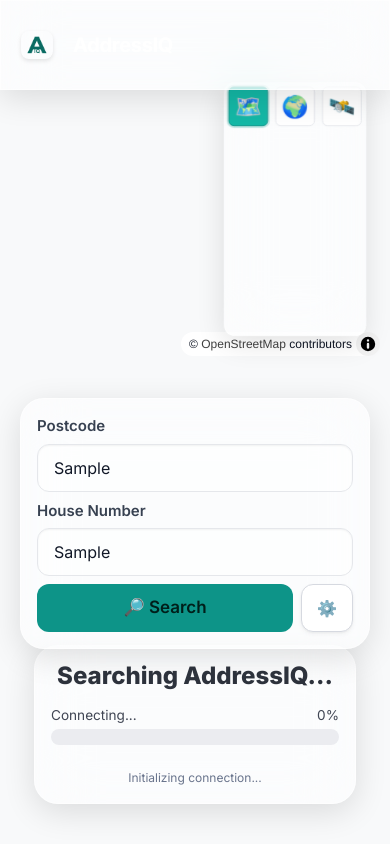
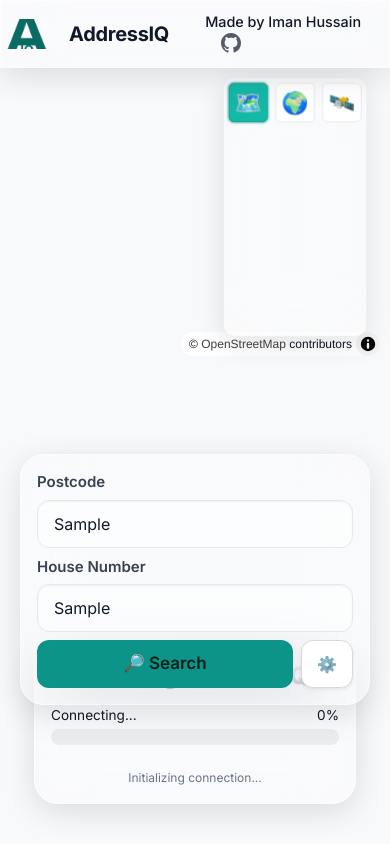
Before and after one commit to iman-hussain/NethAddress, a website with bundled scripts: page frontend/index.html in a window 390 px wide. Both pictures are taken after typing "Sample", "Sample" into the empty fields and a click on the button "🔎 Search". Built offline with nearby package versions, Linux system fonts and the light colour scheme; no server answers.

Commit message:
fix: desktop UI fixed, mobile stills needs consistency

```diff
--- a/frontend/index.html
+++ b/frontend/index.html
@@ -33,7 +33,7 @@
 	<meta name="apple-mobile-web-app-title" content="AddressIQ">
 
 	<!-- Android/Chrome Theme -->
-	<meta name="theme-color" content="#4A90D9">
+	<meta name="theme-color" content="#0d9488">
 	<meta name="mobile-web-app-capable" content="yes">
 
 	<!-- General Meta -->
@@ -71,6 +71,13 @@
 				<div class="navbar-item">
 					<a href="https://www.imanhussain.com" target="_blank" class="made-by-link">Made
 						by Iman Hussain</a>
+					<a href="https://github.com/iman-hussain/AddressIQ" target="_blank"
+						class="github-link" title="View on GitHub">
+						<svg height="24" width="24" viewBox="0 0 16 16" fill="currentColor">
+							<path
+								d="M8 0C3.58 0 0 3.58 0 8c0 3.54 2.29 6.53 5.47 7.59.4.07.55-.17.55-.38 0-.19-.01-.82-.01-1.49-2.01.37-2.53-.49-2.69-.94-.09-.23-.48-.94-.82-1.13-.28-.15-.68-.52-.01-.53.63-.01 1.08.58 1.23.82.72 1.21 1.87.87 2.33.66.07-.52.28-.87.51-1.07-1.78-.2-3.64-.89-3.64-3.95 0-.87.31-1.59.82-2.15-.08-.2-.36-1.02.08-2.12 0 0 .67-.21 2.2.82.64-.18 1.32-.27 2-.27.68 0 1.36.09 2 .27 1.53-1.04 2.2-.82 2.2-.82.44 1.1.16 1.92.08 2.12.51.56.82 1.27.82 2.15 0 3.07-1.87 3.75-3.65 3.95.29.25.54.73.54 1.48 0 1.07-.01 1.93-.01 2.2 0 .21.15.46.55.38A8.013 8.013 0 0016 8c0-4.42-3.58-8-8-8z" />
+						</svg>
+					</a>
 					<!-- Build info moved to Settings -->
 					<span id="build-info" style="display: none;"></span>
 				</div>
--- a/frontend/static/css/styles.css
+++ b/frontend/static/css/styles.css
@@ -50,20 +50,20 @@
 	/* Cards, Modals, Panels */
 
 	/* Apple Liquid Glass Material */
-	/* Light: Blur 30px, Saturate 180%, White 50% opacity (More Liquid) */
-	--glass-bg-light: rgba(255, 255, 255, 0.50);
+	/* Light: Blur 30px, Saturate 180%, White 25% opacity (Double Transparency) */
+	--glass-bg-light: rgba(255, 255, 255, 0.25);
 	--glass-border-light: rgba(255, 255, 255, 0.5);
 	--glass-shadow-light: 0 8px 32px rgba(0, 0, 0, 0.12);
 
-	/* Dark: Blur 30px, Saturate 180%, Slate 60% opacity */
-	--glass-bg-dark: rgba(30, 41, 59, 0.60);
+	/* Dark: Blur 30px, Saturate 180%, Slate 30% opacity (Double Transparency) */
+	--glass-bg-dark: rgba(30, 41, 59, 0.30);
 	--glass-border-dark: rgba(255, 255, 255, 0.1);
 	--glass-shadow-dark: 0 8px 32px rgba(0, 0, 0, 0.3);
 
 	/* Apple Frosted Glass Material (Accessibility Mode) */
 	--frosted-bg-light: rgba(255, 255, 255, 0.98);
-	--frosted-bg-dark: #1e293b;
-	/* Slate-800 opaque */
+	--frosted-bg-dark: #0f172a;
+	/* Slate-900 opaque */
 
 	--backdrop-filter: blur(30px) saturate(180%);
 	--webkit-backdrop-filter: blur(30px) saturate(180%);
@@ -85,10 +85,71 @@
 .poi-toggle-btn,
 .box:not(.search-panel .box) {
 	background: var(--glass-bg-light) !important;
-	backdrop-filter: var(--backdrop-filter);
-	-webkit-backdrop-filter: var(--webkit-backdrop-filter);
+	background-color: var(--glass-bg-light) !important;
+	/* Double-force for Bulma override */
+	backdrop-filter: var(--backdrop-filter) !important;
+	-webkit-backdrop-filter: var(--webkit-backdrop-filter) !important;
 	border: 1px solid var(--glass-border-light) !important;
 	box-shadow: var(--glass-shadow-light) !important;
+	color: var(--text-primary) !important;
+	/* Force dark text on light glass */
+}
+
+/* Ensure links in navbar inherit this color */
+.navbar.is-primary .navbar-brand .navbar-item,
+.navbar.is-primary .navbar-start .navbar-item,
+.navbar.is-primary .navbar-end .navbar-item {
+	color: var(--text-primary) !important;
+}
+
+/* Global Navbar Layout Hardening (Prevents wrapping) */
+.navbar.is-primary {
+	display: flex !important;
+	flex-wrap: nowrap !important;
+	justify-content: space-between !important;
+	align-items: center !important;
+}
+
+.navbar.is-primary .navbar-item:hover {
+	color: var(--primary) !important;
+	/* Interactive hover state */
+	background-color: rgba(0, 0, 0, 0.05) !important;
+}
+
+/* Global "Made by" Link Styling */
+.made-by-link {
+	color: var(--text-primary) !important;
+	/* Force dark text to match navbar */
+	font-weight: 500;
+	font-size: 0.9rem;
+	text-decoration: none;
+	transition: opacity 0.2s ease, color 0.2s ease;
+}
+
+.made-by-link:hover {
+	opacity: 1;
+	color: var(--primary) !important;
+	/* Brand color on hover */
+}
+
+/* GitHub Link Styling */
+.github-link {
+	display: inline-flex;
+	align-items: center;
+	margin-left: 1rem;
+	color: var(--text-primary) !important;
+	opacity: 0.7;
+	transition: opacity 0.2s ease, color 0.2s ease;
+}
+
+.github-link:hover {
+	opacity: 1;
+	color: var(--primary) !important;
+}
+
+.github-link svg {
+	width: 20px;
+	height: 20px;
 }
 
 [data-theme="dark"] .glass-liquid,
@@ -101,6 +162,8 @@
 [data-theme="dark"] .poi-toggle-btn,
 [data-theme="dark"] .box:not(.search-panel .box) {
 	background: var(--glass-bg-dark) !important;
+	background-color: var(--glass-bg-dark) !important;
+	/* Double-force for Bulma override */
 	border-color: var(--glass-border-dark) !important;
 	box-shadow: var(--glass-shadow-dark) !important;
 }
@@ -122,15 +185,15 @@
 	border: 1px solid rgba(0, 0, 0, 0.1) !important;
 }
 
-body.reduce-transparency[data-theme="dark"] .glass-liquid,
-body.reduce-transparency[data-theme="dark"] .navbar.is-primary,
-body.reduce-transparency[data-theme="dark"] .map-style-switcher,
-body.reduce-transparency[data-theme="dark"] .search-panel .box,
-body.reduce-transparency[data-theme="dark"] .result-card,
-body.reduce-transparency[data-theme="dark"] .modal-card,
-body.reduce-transparency[data-theme="dark"] .active-layers-panel,
-body.reduce-transparency[data-theme="dark"] .poi-toggle-btn,
-body.reduce-transparency[data-theme="dark"] .box:not(.search-panel .box) {
+[data-theme="dark"] body.reduce-transparency .glass-liquid,
+[data-theme="dark"] body.reduce-transparency .navbar.is-primary,
+[data-theme="dark"] body.reduce-transparency .map-style-switcher,
+[data-theme="dark"] body.reduce-transparency .search-panel .box,
+[data-theme="dark"] body.reduce-transparency .result-card,
+[data-theme="dark"] body.reduce-transparency .modal-card,
+[data-theme="dark"] body.reduce-transparency .active-layers-panel,
+[data-theme="dark"] body.reduce-transparency .poi-toggle-btn,
+[data-theme="dark"] body.reduce-transparency .box:not(.search-panel .box) {
 	background: var(--frosted-bg-dark) !important;
 	border: 1px solid rgba(255, 255, 255, 0.15) !important;
 	box-shadow: 0 4px 12px rgba(0, 0, 0, 0.3) !important;
@@ -199,19 +262,25 @@
 
 /* Navbar */
 .navbar.is-primary {
-	background: var(--bg-dark);
-	box-shadow: none;
+	/* Background handled by glass utility */
 	padding: 0;
 	min-height: 52px;
+	position: absolute;
+	/* Overlay map for glass effect */
+	width: 100%;
+	top: 0;
+	z-index: 40;
 }
 
 .navbar-brand .navbar-item {
 	font-weight: 700;
 	font-size: 1.375rem;
 	letter-spacing: -0.3px;
-	color: white !important;
+	/* Color handled by glass utility (--text-primary) */
 	gap: 0.5rem;
-	padding: 0 1.25rem;
+	padding: 0 1.25rem 0 0;
+	/* Flush left for logo */
+	overflow: hidden;
 }
 
 .navbar-brand .navbar-item:hover {
@@ -247,16 +316,15 @@
 /* Map Style Switcher */
 .map-style-switcher {
 	position: absolute;
-	top: 1rem;
+	top: 72px;
+	/* Clear absolute navbar */
 	right: 1rem;
 	z-index: 10;
 	display: flex;
 	gap: 0.5rem;
-	background: var(--bg-card);
+	/* Glass properties handled by utility */
 	padding: 0.5rem;
 	border-radius: var(--radius-md);
-	box-shadow: var(--shadow-md);
-	border: 1px solid var(--border);
 }
 
 .map-style-btn {
@@ -298,7 +366,8 @@
 .sidebar-content {
 	height: 100%;
 	overflow-y: auto;
-	padding: 1rem 1.5rem 1.5rem;
+	padding: 100px 1.5rem 1.5rem;
+	/* Top padding to clear absolute navbar with gap */
 	pointer-events: auto;
 	direction: rtl;
 	display: flex;
@@ -315,19 +384,7 @@
 	background: transparent;
 }
 
-/* Scrollbar */
-.sidebar-content::-webkit-scrollbar {
-	width: 6px;
-}
-
-.sidebar-content::-webkit-scrollbar-track {
-	background: transparent;
-}
-
-.sidebar-content::-webkit-scrollbar-thumb {
-	background: var(--border-strong);
-	border-radius: 3px;
-}
+/* Scrollbar hidden by later rule for cleaner look */
 
 /* Search Panel - Full Width */
 .search-panel {
@@ -335,10 +392,8 @@
 }
 
 .search-panel .box {
-	background: var(--bg-card);
+	/* Glass properties handled by utility */
 	border-radius: var(--radius-md);
-	box-shadow: var(--shadow-md);
-	border: 1px solid var(--border);
 	padding: 1.25rem;
 }
 
@@ -615,10 +670,8 @@
 
 /* Result Cards */
 .result-card {
-	background: var(--bg-card) !important;
+	/* Background/border/shadow handled by glass utility */
 	border-radius: var(--radius-md) !important;
-	box-shadow: var(--shadow-sm);
-	border: 1px solid var(--border) !important;
 	padding: 1.125rem 1.25rem !important;
 	transition: box-shadow 0.15s ease, border-color 0.15s ease;
 	margin: 0 !important;
@@ -875,26 +928,12 @@
 .modal-card {
 	width: 90%;
 	max-width: 540px;
-	/* Liquid Glass - Apple Standard */
-	background: var(--glass-bg-light);
-	backdrop-filter: var(--backdrop-filter);
-	-webkit-backdrop-filter: var(--webkit-backdrop-filter);
+	/* Glass properties handled by utility at top of file */
 	border-radius: var(--radius-lg);
-	box-shadow: var(--glass-shadow-light);
-	border: 1px solid var(--glass-border-light);
 	margin: 0 auto;
 }
 
-[data-theme="dark"] .modal-card {
-	background: var(--glass-bg-dark);
-	border-color: var(--glass-border-dark);
-}
-
-[data-theme="dark"] .modal-card {
-	background: rgba(30, 41, 59, 0.6);
-	border-color: rgba(255, 255, 255, 0.1);
-	box-shadow: 0 8px 32px rgba(0, 0, 0, 0.4);
-}
+/* Dark mode glass handled by utility */
 
 @media screen and (min-width: 1024px) {
 	.modal-card {
@@ -1277,7 +1316,8 @@
 		padding: 0;
 		z-index: 30;
 		margin-top: 0;
-		background: var(--bg-page);
+		background: transparent !important;
+		/* MUST be transparent for glass effect */
 	}
 
 	.sidebar-content {
@@ -1620,12 +1660,16 @@
 
 /* Logo Styling */
 .logo-icon-img {
-	height: 32px;
-	width: 32px;
-	margin-right: 0.75rem;
-	border-radius: 8px;
+	height: 52px;
+	width: 52px;
+	margin-right: 0.5rem;
+	border-radius: 0;
+	/* No rounding for edge-to-edge */
 	vertical-align: middle;
-	box-shadow: 0 2px 4px rgba(0, 0, 0, 0.1);
+	object-fit: cover;
+	/* Cover usually fills better than contain for this */
+	transform: scale(1.4);
+	/* Zoom in to make 'A' fill space */
 }
 
 /* Better Pointer Events for Sidebar (Click through to map) */
@@ -1723,8 +1767,8 @@
 
 /* 1. Layout & Safe Areas */
 .sidebar-overlay {
-	/* Gradient Scrim for readability of transparent cards */
-	background: linear-gradient(to right, rgba(0, 0, 0, 0.1) 0%, rgba(0, 0, 0, 0.05) 400px, transparent 100%);
+	/* Background MUST be transparent for glass effect */
+	background: transparent !important;
 	pointer-events: none;
 	width: 100%;
 	height: 100%;
@@ -1765,7 +1809,8 @@
 /* 2. Search Panel - Floating Glass Card (Liquid Style) */
 .search-panel {
 	position: sticky;
-	top: 1rem;
+	top: 72px;
+	/* Stick below navbar (52px + 20px gap) */
 	z-index: 50;
 	margin-bottom: 2rem;
 }
@@ -1775,6 +1820,8 @@
 	/* Softer, deeper shadow */
 	border-radius: var(--radius-surface) !important;
 	padding: 1rem !important;
+	min-width: 320px;
+	/* Prevent button cutoff on narrow widths */
 }
 
 /* [data-theme="dark"] .search-panel .box handled by utility */
@@ -1897,6 +1944,28 @@
 	.sidebar-content {
 		max-width: 100%;
 		padding: 1rem 1.25rem;
+		background: transparent !important;
+		/* Ensure floating effect */
+		pointer-events: none;
+		/* Let clicks pass through empty areas */
+	}
+
+	.sidebar-content>* {
+		pointer-events: auto;
+		/* Re-enable for children */
+	}
+
+	/* Prevent Search Box from shrinking/cutting off content */
+	.search-panel {
+		background: transparent !important;
+		/* Fix for blue background report */
+		flex-shrink: 0;
+		height: auto !important;
+		min-height: fit-content;
+	}
+
+	.search-panel .box {
+		height: auto !important;
 	}
 
 	/* Mobile Polish: Stack Search Form */
@@ -1943,36 +2012,46 @@
 	}
 
 	.navbar.is-primary {
-		position: fixed;
+		/* Force Glass on Mobile */
+		background: var(--glass-bg-light) !important;
+		backdrop-filter: var(--backdrop-filter) !important;
+		-webkit-backdrop-filter: var(--webkit-backdrop-filter) !important;
+		border-bottom: 1px solid var(--glass-border-light) !important;
+
+		/* Layout */
+		position: absolute;
+		/* Consistent with desktop */
 		top: 0;
 		left: 0;
 		right: 0;
 		z-index: 40;
 		padding-top: env(safe-area-inset-top);
-		/* Glass properties handled by utility */
-		/* Force Single Row Layout */
-		display: flex;
-		flex-direction: row;
-		justify-content: space-between;
-		align-items: center;
-		flex-wrap: nowrap;
+	}
+
+	/* Ensure no interfering backgrounds */
+	.navbar-brand,
+	.navbar-menu,
+	.navbar-end,
+	.navbar-item {
+		background: transparent !important;
 	}
 
 	.navbar-brand {
 		flex-grow: 1;
 		display: flex;
 		align-items: center;
-		justify-content: space-between;
-		width: 100%;
+		justify-content: flex-start;
+		/* Logo is left aligned */
+		width: auto;
+		/* Allow siblings */
 	}
 
 	[data-theme="dark"] .navbar.is-primary {
-		/* Handled by utility */
-	}
-
-	.full-height-columns {
-		padding-top: calc(52px + env(safe-area-inset-top));
-	}
+		background: var(--glass-bg-dark) !important;
+		border-bottom: 1px solid var(--glass-border-dark) !important;
+	}
+
+	/* full-height-columns padding removed to allow map underlay */
 
 	.api-tier-group {
 		grid-template-columns: 1fr;
@@ -1988,18 +2067,8 @@
 	/* Navbar also glass (Liquid Style) */
 	/* Navbar also glass (Liquid Style) - Handled by utility */
 
-	.made-by-link {
-		color: rgba(255, 255, 255, 0.8) !important;
-		font-weight: 500;
-		font-size: 0.9rem;
-		text-decoration: none;
-		transition: opacity 0.2s ease;
-	}
-
-	.made-by-link:hover {
-		opacity: 1;
-		color: #fff !important;
-	}
+	/* Ensure sidebar overlay doesn't block right side map interaction */
+	/* Navbar glass - Handled by utility */
 
 	/* Settings Grid - Auto fit columns */
 	.api-results-grid {
@@ -2036,25 +2105,15 @@
 		gap: 1.5rem;
 	}
 
-	/* Liquid Glass Cards on Desktop */
+	/* Desktop Result Card Polish */
 	.result-card,
 	.box:not(.search-panel .box) {
-		background: var(--glass-bg-light) !important;
-		backdrop-filter: var(--backdrop-filter);
-		-webkit-backdrop-filter: var(--webkit-backdrop-filter);
-		border: 1px solid var(--glass-border-light) !important;
-		box-shadow: var(--glass-shadow-light) !important;
+		/* Glass properties handled by utility at top of file */
 		padding: 1.5rem !important;
-		/* Restore padding and ensure spacing */
 		border-radius: var(--radius-surface) !important;
 	}
 
-	[data-theme="dark"] .result-card,
-	[data-theme="dark"] .box:not(.search-panel .box) {
-		background: var(--glass-bg-dark) !important;
-		border-color: var(--glass-border-dark) !important;
-		box-shadow: var(--glass-shadow-dark) !important;
-	}
+	/* Dark mode handled by glass utility */
 }
 
 /* Accessibility Overrides Handled by Utility System at Top of File */
```
